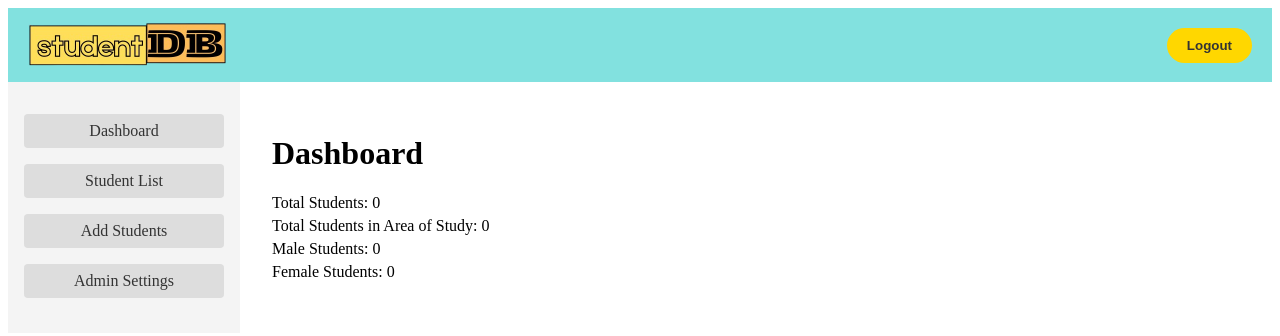
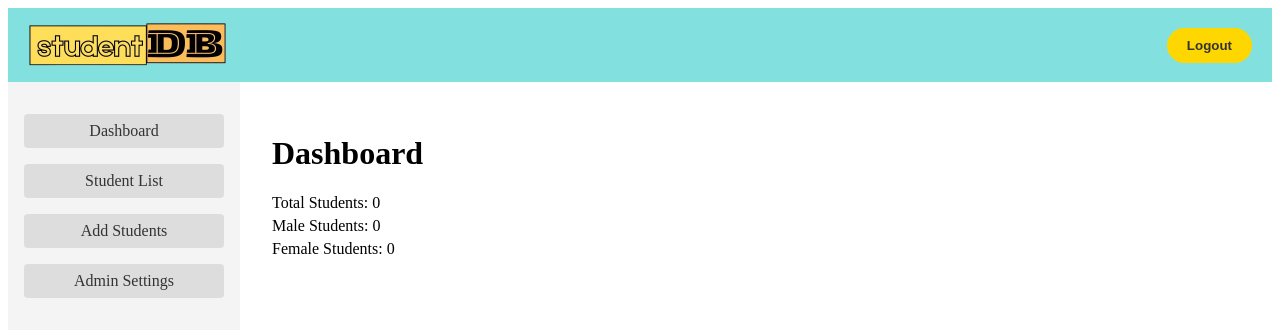
Before and after one commit to emanoj1/studentdb-client, a React (Create React App) app: page /dashboard in a window 1280 px wide. Shown: the top 336 px of the page. Built offline with nearby package versions, Linux system fonts and the light colour scheme; no server answers; sample sign-in values are in the browser's storage.

Commit message:
Remove - Total Students in Area of Study

```diff
--- a/src/components/Dashboard.js
+++ b/src/components/Dashboard.js
@@ -7,7 +7,6 @@ import './Dashboard.css';
 function Dashboard() {
   const [statistics, setStatistics] = useState({
     totalStudents: 0,
-    totalInAreaOfStudy: 0,
     maleStudents: 0,
     femaleStudents: 0,
   });
@@ -16,11 +15,9 @@ function Dashboard() {
     const totalStudents = students.length;
     const maleStudents = students.filter(student => student.gender === 'Male').length;
     const femaleStudents = students.filter(student => student.gender === 'Female').length;
-    const totalInAreaOfStudy = students.filter(student => student.areaOfStudy === 'Computer Science').length; // Example area of study
 
     setStatistics({
       totalStudents,
-      totalInAreaOfStudy,
       maleStudents,
       femaleStudents,
     });
@@ -49,7 +46,6 @@ function Dashboard() {
       <h1>Dashboard</h1>
       <div className="statistics">
         <p>Total Students: {statistics.totalStudents}</p>
-        <p>Total Students in Area of Study: {statistics.totalInAreaOfStudy}</p>
         <p>Male Students: {statistics.maleStudents}</p>
         <p>Female Students: {statistics.femaleStudents}</p>
       </div>
```
